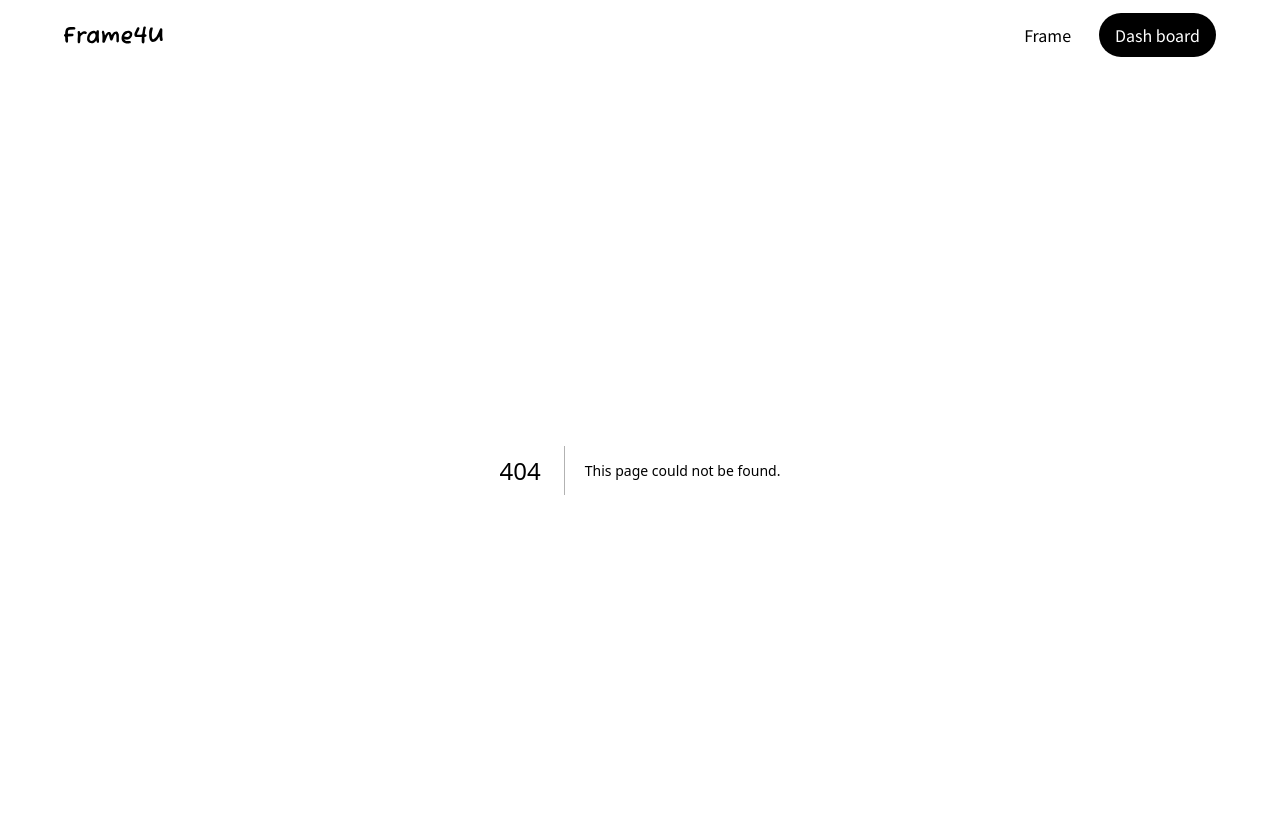
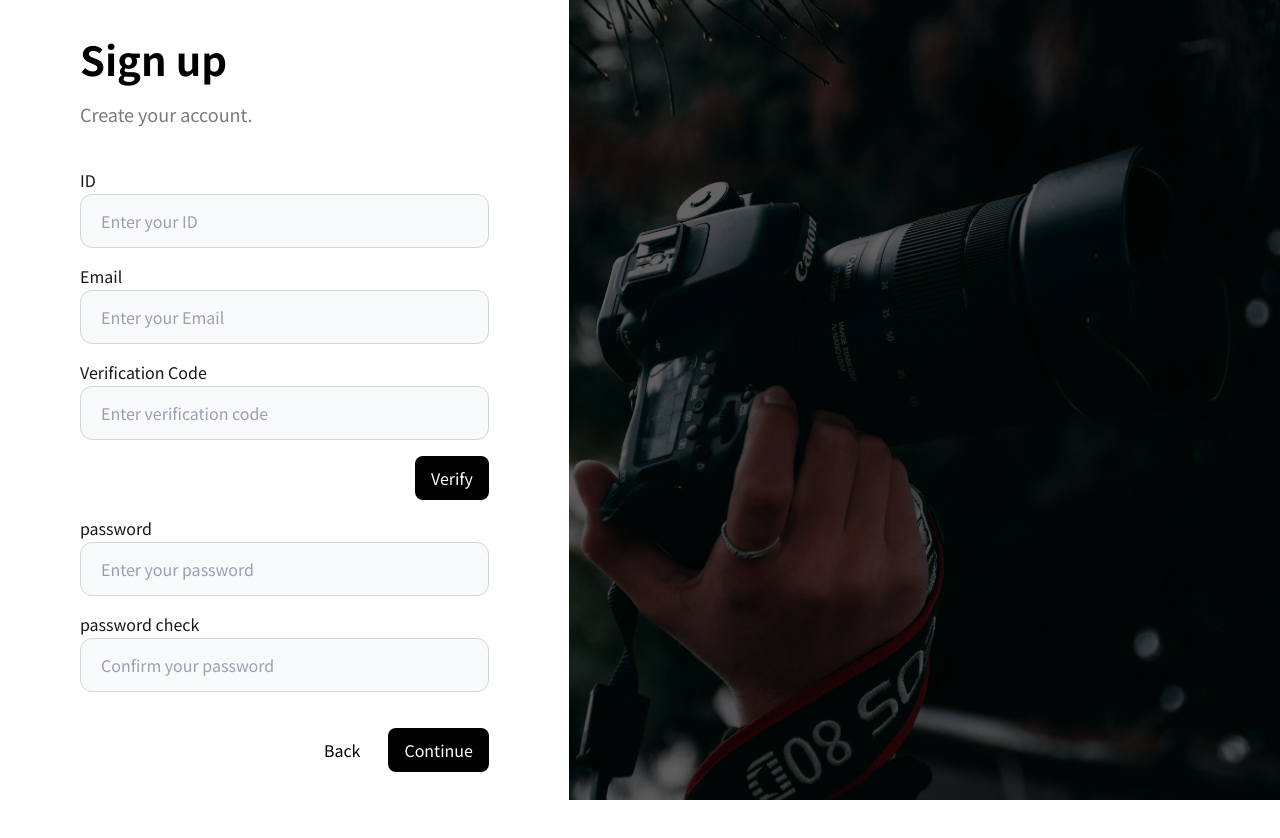
Before and after one commit to team-loadev/frame4u-fe, a Next.js app: page /signup in a window 1280 px wide. Before the commit this address had no page. Shown: the top 838 px of the page. After the commit the page ends 800 px from the top, so only its background shows below. Built offline with nearby package versions, Linux system fonts and the light colour scheme.

Commit message:
feat : auth 퍼블리싱

```diff
--- a/src/app/layout.tsx
+++ b/src/app/layout.tsx
@@ -1,4 +1,3 @@
-import { Header } from "@/components";
 import "./globals.css";
 
 export default function RootLayout({
@@ -10,10 +9,7 @@ export default function RootLayout({
     <html lang="en">
       <body
       >
-        <Header/>
-        <main className="w-screen mt-[70px]">
         {children}
-        </main>
       </body>
     </html>
   );
--- /dev/null
+++ b/src/app/login/page.tsx
@@ -0,0 +1,50 @@
+'use client'
+
+import { AuthBanner } from "@/assets";
+import { Button, Inputs } from "@/components";
+import { colors, Text } from "@/design-token";
+import Image from "next/image";
+import { useRouter } from "next/navigation";
+import { useCallback, useState } from "react";
+
+export default function Login () {
+  const router = useRouter()
+  const [datas, setDatas] = useState<{id: string, password: string}>({
+    id: '',
+    password: ''
+  })
+
+  const handleIdChange = useCallback((e: React.ChangeEvent<HTMLInputElement>) => {
+    setDatas((prev) => ({...prev, id: e.target.value}))
+  },[])
+
+  const handlePwdChange = useCallback((e: React.ChangeEvent<HTMLInputElement>) => {
+    setDatas((prev) => ({...prev, password: e.target.value}))
+  },[])
+
+  const handleLoginClick = useCallback(() => {
+    //login api
+  },[])
+
+  return (
+    <div className="flex gap-0">
+      <div className="w-full md:w-1/2 px-20 flex flex-col justify-center gap-[40px] h-screen">
+        <div className="flex flex-col gap-3 w-full">
+          <Text fontSize={40} fontWeight={700}>Log in</Text>
+          <Text fontSize={18} color={colors.gray[600]} fontWeight={400}>Sign in to access your account.</Text>
+        </div>
+        <div className="flex flex-col gap-9 items-end w-full">
+          <div className="flex flex-col gap-4 w-full">
+            <Inputs onChange={handleIdChange} value={datas.id} label="ID" placeholder="Enter your ID"/>
+            <Inputs onChange={handlePwdChange} value={datas.password} label="password" placeholder="Enter your password"/>
+          </div>
+          <div className="flex gap-3 items-center">
+            <Button onClick={() => router.back()} backgroundColor={colors.gray[100]} color={colors.gray[900]} hoverBackgroundColor={colors.gray[200]}>Back</Button>
+            <Button onClick={handleLoginClick}>Continue</Button>
+          </div>
+        </div>
+      </div>
+      <Image className="hidden md:block" src={AuthBanner} alt="sdsads" style={{ width: "fit-content", height: "100vh"}} />
+    </div>
+  )
+}
--- /dev/null
+++ b/src/app/signup/page.tsx
@@ -0,0 +1,86 @@
+'use client'
+
+import { AuthBanner } from "@/assets";
+import { Button, Inputs } from "@/components";
+import { colors, Text } from "@/design-token";
+import Image from "next/image";
+import { useRouter } from "next/navigation";
+import { useCallback, useEffect, useState } from "react";
+
+export default function Signup () {
+  const router = useRouter()
+  const [datas, setDatas] = useState<{id: string, password: string, code: string, email: string}>({
+    id: '',
+    password: '',
+    code: '',
+    email: ''
+  })
+  const [password, setPassword] = useState<{password: string, passwordCheck: string}>({
+    password: '',
+    passwordCheck: ''
+  })
+
+  const handleIdChange = useCallback((e: React.ChangeEvent<HTMLInputElement>) => {
+    setDatas((prev) => ({...prev, id: e.target.value}))
+  },[])
+
+  const handlePwdChange = useCallback((e: React.ChangeEvent<HTMLInputElement>) => {
+    setPassword((prev) => ({...prev, password: e.target.value}))
+  },[])
+
+  const handleEmailChange = useCallback((e: React.ChangeEvent<HTMLInputElement>) => {
+    setDatas((prev) => ({...prev, email: e.target.value}))
+  },[])
+
+  const handleCodeChange = useCallback((e: React.ChangeEvent<HTMLInputElement>) => {
+    setDatas((prev) => ({...prev, code: e.target.value}))
+  },[])
+
+  const handlePwdCheckChange = useCallback((e: React.ChangeEvent<HTMLInputElement>) => {
+    setPassword((prev) => ({...prev, passwordCheck: e.target.value}))
+  },[])
+
+  useEffect(() => {
+    if(password.password === password.passwordCheck) {
+      setDatas((prev) => ({...prev, password: password.password}))
+    } else {
+      setDatas((prev) => ({...prev, password: ""}))
+    }
+  },[password.password, password.passwordCheck])
+
+  const handleSignupClick = useCallback(() => {
+    //signup api
+  },[])
+
+  const handleCodeCheckClick = useCallback(() => {
+    //code check api
+  },[])
+
+  return (
+    <div className="flex gap-0">
+      <div className="w-full md:w-1/2 px-20 flex flex-col justify-center gap-[40px] h-screen">
+        <div className="flex flex-col gap-3 w-full">
+          <Text fontSize={40} fontWeight={700}>Sign up</Text>
+          <Text fontSize={18} color={colors.gray[600]} fontWeight={400}>Create your account.</Text>
+        </div>
+        <div className="flex flex-col gap-9 items-end w-full">
+          <div className="flex flex-col gap-4 w-full">
+            <Inputs onChange={handleIdChange} value={datas.id} label="ID" placeholder="Enter your ID"/>
+            <Inputs onChange={handleEmailChange} value={datas.email} label="Email" placeholder="Enter your Email"/>
+            <div className="flex flex-col gap-4 items-end">
+              <Inputs onChange={handleCodeChange} value={datas.code} label="Verification Code" placeholder="Enter verification code"/>
+              <Button onClick={handleCodeCheckClick}>Verify</Button>
+            </div>
+            <Inputs onChange={handlePwdChange} value={password.password} label="password" placeholder="Enter your password"/>
+            <Inputs onChange={handlePwdCheckChange} value={password.passwordCheck} label="password check" placeholder="Confirm your password"/>
+          </div>
+          <div className="flex gap-3 items-center">
+            <Button onClick={() => router.back()} backgroundColor={colors.gray[100]} color={colors.gray[900]} hoverBackgroundColor={colors.gray[200]}>Back</Button>
+            <Button onClick={handleSignupClick}>Continue</Button>
+          </div>
+        </div>
+      </div>
+      <Image className="hidden md:block" src={AuthBanner} alt="sdsads" style={{ width: "fit-content", height: "100vh"}} />
+    </div>
+  )
+}
--- a/src/components/Inputs.tsx
+++ b/src/components/Inputs.tsx
@@ -4,7 +4,7 @@ import React from "react";
 
 interface IInputType {
   label?: string,
-  onChange: () => void;
+  onChange: (e: React.ChangeEvent<HTMLInputElement>) => void;
   placeholder: string,
   value: string,
 }
@@ -13,7 +13,7 @@ function Inputs({placeholder, onChange, label, value} : IInputType) {
   return (
     <div className="flex flex-col gap-[2px] w-full">
       <label className="font-light text-4">{label}</label>
-      <input onChange={onChange} placeholder={placeholder} value={value} className="rounded-3 text-4 font-light px-5 py-[14px] border bg-white placeholder-gray-400 border-gray-300 w-full" type="text" />
+      <input onChange={onChange} placeholder={placeholder} value={value} className="rounded-xl text-4 font-light px-5 py-[14px] border bg-gray-50 placeholder-gray-400 border-gray-300 w-full" type="text" />
     </div>
   )
 }
```
